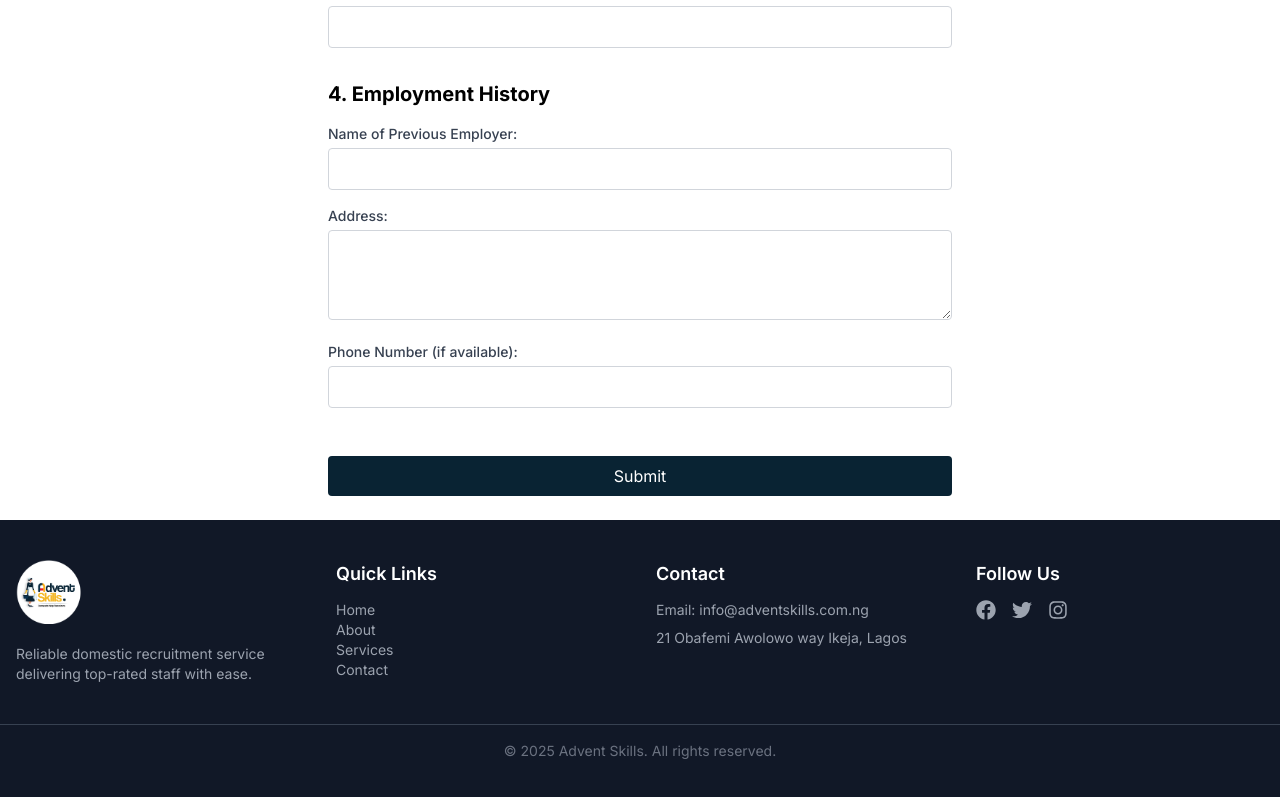
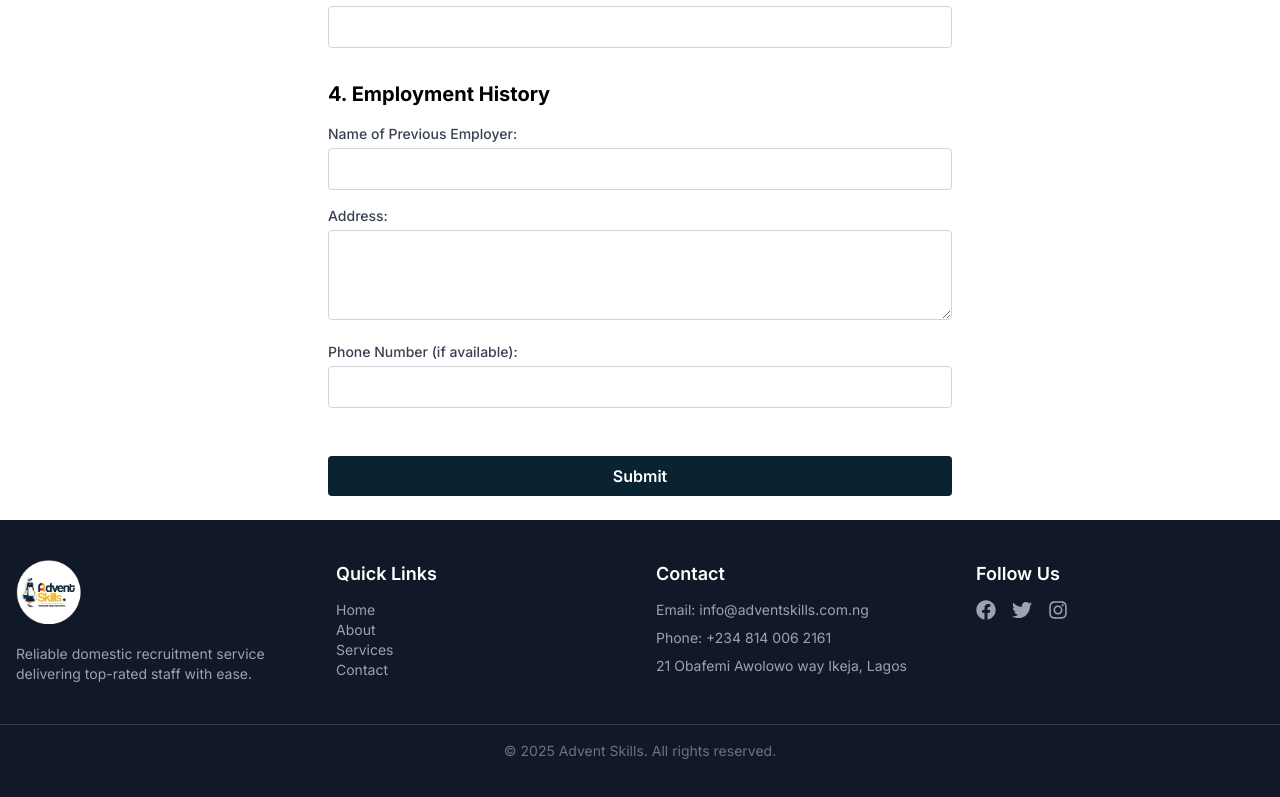
Before and after one commit to ikennaex/advent-skills, a React (Vite) app: page /worker-application in a window 1280 px wide. Shown: the part 1990-2787 px from the top of the page. Built offline with nearby package versions, Linux system fonts and the light colour scheme.

Commit message:
loader,number

```diff
--- a/src/Components/Footer/Footer.jsx
+++ b/src/Components/Footer/Footer.jsx
@@ -43,7 +43,7 @@ const Footer = () => {
           <h4 className="text-lg font-semibold mb-3">Contact</h4>
           <ul className="text-gray-400 text-sm space-y-2">
             <li>Email: info@adventskills.com.ng</li>
-            {/* <li>Phone: +234 800 000 0000</li> */}
+            <li>Phone: +234 814 006 2161</li>
             <li>21 Obafemi Awolowo way Ikeja, Lagos</li>
           </ul>
         </div>
--- /dev/null
+++ b/src/Components/Loader/Loader.jsx
@@ -0,0 +1,7 @@
+const Loader = () => (
+  <div className="flex justify-center items-center w-full my-10">
+    <div className="w-12 h-12 border-4 border-t-transparent border-blue-500 rounded-full animate-spin" />
+  </div>
+);
+
+export default Loader;
--- a/src/Pages/WorkerApplication/WorkerApplication.jsx
+++ b/src/Pages/WorkerApplication/WorkerApplication.jsx
@@ -4,6 +4,7 @@ import { baseUrl } from "../../baseUrl";
 import axios from "axios";
 
 const WorkerApplication = () => {
+  const [loading, setLoading] = useState(false);
   const [formData, setFormData] = useState({
     name: "",
     dob: "",
@@ -39,6 +40,7 @@ const WorkerApplication = () => {
 
   const handleSubmit = async (e) => {
     e.preventDefault();
+    setLoading(true);
 
     try {
       const response = await axios.post(`${baseUrl}/workers`, formData);
@@ -76,6 +78,8 @@ const WorkerApplication = () => {
       });
     } catch (err) {
       console.log(err);
+    } finally {
+      setLoading(false);
     }
   };
 
@@ -254,10 +258,15 @@ const WorkerApplication = () => {
 
       <button
         type="submit"
-        className="w-full bg-customGreen text-white py-2 px-4 rounded hover:bg-customGreen/90"
+        disabled={loading}
+        className={`w-full bg-customGreen text-white py-2 px-4 rounded hover:bg-customGreen/90 relative font-semibold transition-all duration-200 ${loading ? 'cursor-not-allowed opacity-70' : ''}`}
       >
-        Submit
-      </button>
+        {loading ? (
+          <div className="h-5 w-5 border-2 border-white border-t-transparent rounded-full animate-spin mx-auto" />
+        ) : (
+          'Submit'
+        )}
+    </button>
     </form>
   );
 };
--- a/src/Pages/Workers/WorkerDetails.jsx
+++ b/src/Pages/Workers/WorkerDetails.jsx
@@ -18,24 +18,37 @@ import { useEffect } from "react";
 import axios from "axios";
 import { format } from "date-fns";
 import { baseUrl } from "../../baseUrl";
+import Loader from "../../Components/Loader/Loader";
 
 const WorkerDetails = () => {
   const { id } = useParams();
   const [worker, setWorker] = useState([]);
+  const [loading, setLoading] = useState(false);
 
   // for whatsapp
   const message = `Hi, Advent Skills I would like to know what it takes to hire ${worker.name}`;
   const encodedMessage = encodeURIComponent(message);
-  const phoneNumber = "2347012345678";
+  const phoneNumber = "+2348140062161";
 
   useEffect(() => {
     const fetchWorker = async () => {
-      const response = await axios.get(`${baseUrl}/workers/${id}`);
-      setWorker(response.data);
+    setLoading(true);
+      try {
+        const response = await axios.get(`${baseUrl}/workers/${id}`);
+        setWorker(response.data);
+      } catch (error) {
+        console.error("Failed to fetch worker:", error);
+      } finally {
+        setLoading(false);
+      }
     };
 
     fetchWorker();
-  }, []);
+  }, [id]); // added `id` as a dependency in case it changes
+
+  if (loading) {
+    return <Loader/>
+  }
 
   if (!worker) {
     return (
@@ -48,7 +61,7 @@ const WorkerDetails = () => {
       <div className="w-full max-w-5xl bg-white rounded-3xl shadow-xl p-6 sm:p-10">
         {/* Back Button */}
         <Link
-          to="/"
+          to="/workers"
           className="flex items-center text-blue-700 hover:underline text-sm mb-8"
         >
           <ArrowLeft className="w-4 h-4 mr-2" />
--- a/src/Pages/Workers/Workers.jsx
+++ b/src/Pages/Workers/Workers.jsx
@@ -5,6 +5,7 @@ import { baseUrl } from "../../baseUrl";
 import axios from "axios";
 import { useEffect } from "react";
 import { useState } from "react";
+import Loader from "../../Components/Loader/Loader";
 
 // states
 
@@ -50,17 +51,21 @@ const statesOfNigeria = [
 
 const Workers = () => {
   const [workers, setWorkers] = useState([]);
-
+  const [loading, setLoading] = useState(false);
   const [locationFilter, setLocationFilter] = useState("");
   const [roleFilter, setRoleFilter] = useState("");
 
+
   useEffect(() => {
     const getWorkers = async () => {
+      setLoading(true);
       try {
         const response = await axios.get(`${baseUrl}/workers`);
         setWorkers(response.data);
       } catch (err) {
         console.log(err);
+      } finally {
+        setLoading(false);
       }
     };
 
@@ -76,6 +81,11 @@ const Workers = () => {
     const roleMatch = roleFilter ? worker.role === roleFilter : true;
     return locationMatch && roleMatch;
   });
+
+  if (loading) {
+    return <Loader/>
+  }
+
   return (
     <div className="container mx-auto px-4 py-8">
       {/* Filter Section */}
```
